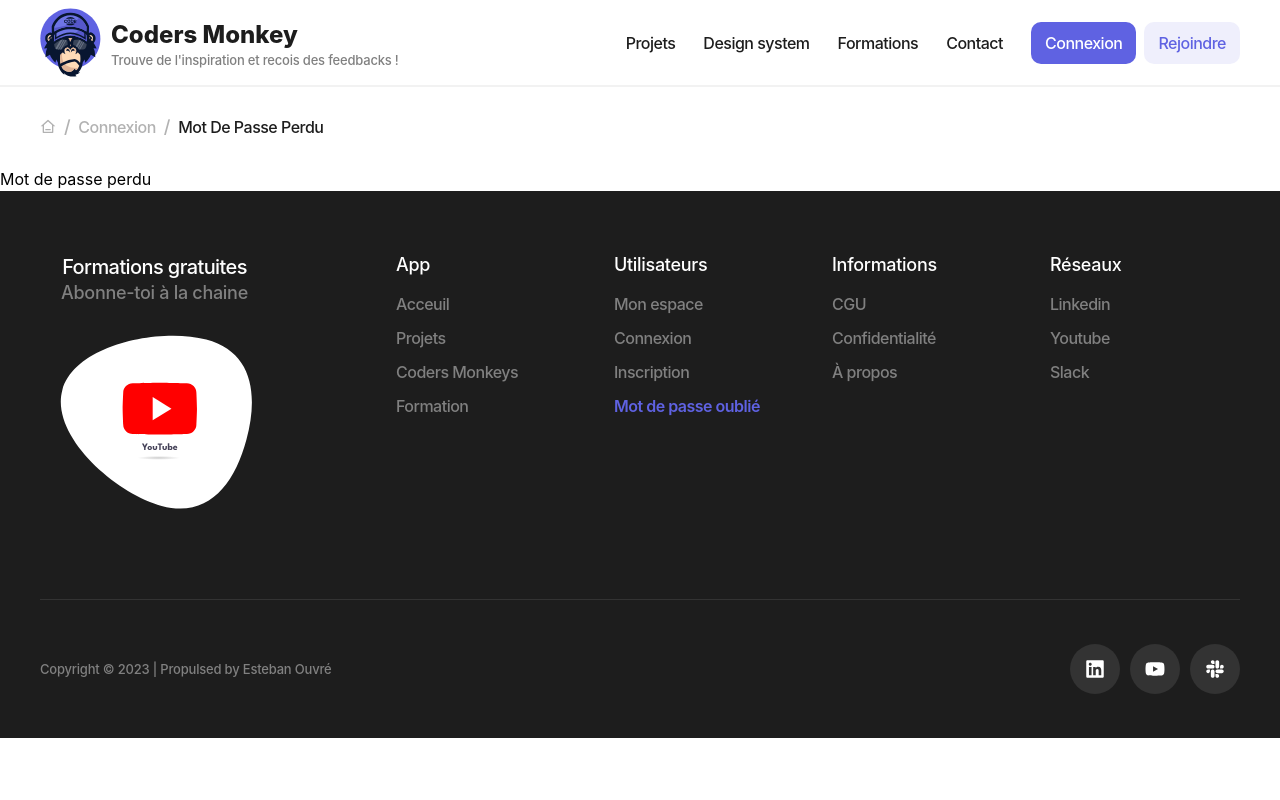
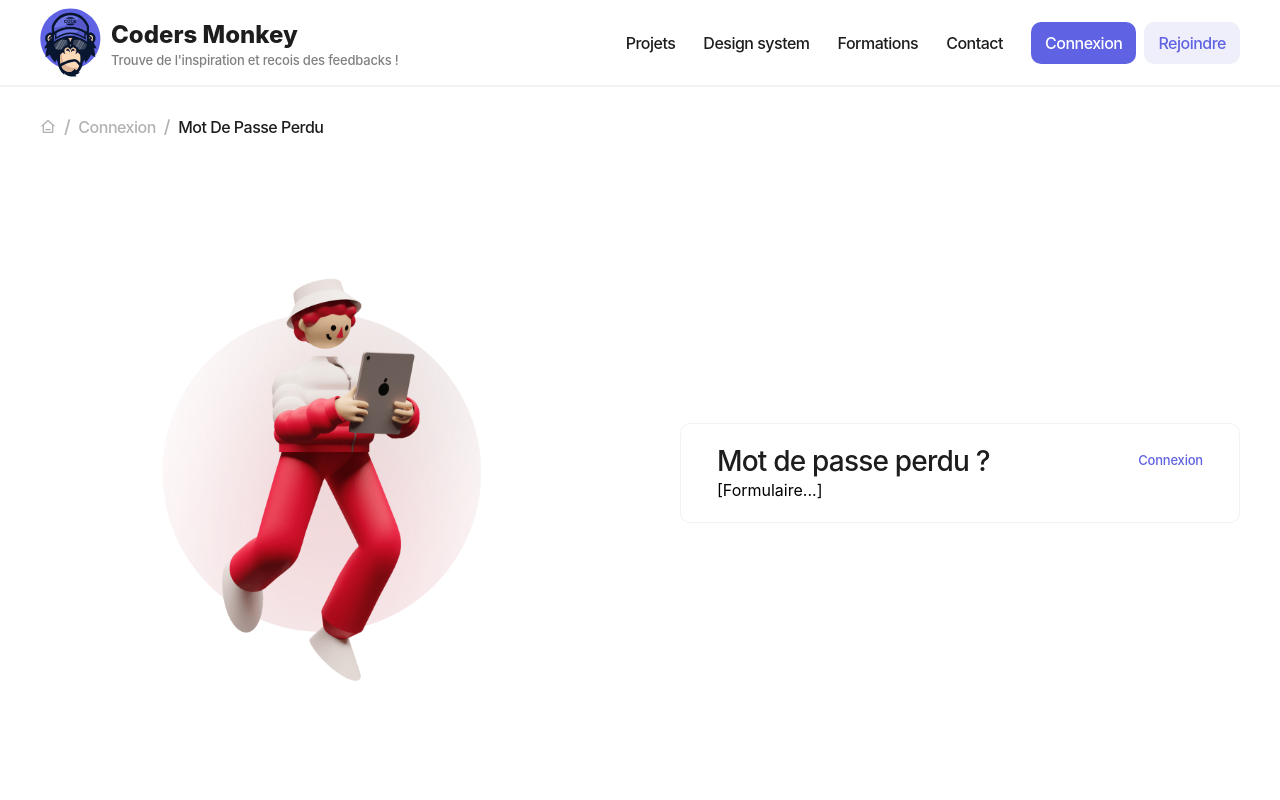
Before and after one commit to Zoumbar/Monkey-app, a Next.js app in the folder frontend/: page /connexion/mot-de-passe-perdu in a window 1280 px wide. Shown: the top 800 px of the page. Built offline with nearby package versions, Linux system fonts and the light colour scheme.

Commit message:
Auth pages without form

```diff
--- /dev/null
+++ b/frontend/src/ui/modules/authentification/forgetpassword/forget-password.form.tsx
@@ -0,0 +1,3 @@
+export const ForgetPasswordForm = () => {
+  return <>[Formulaire...]</>;
+};
--- a/frontend/src/ui/modules/authentification/forgetpassword/forget-password.view.tsx
+++ b/frontend/src/ui/modules/authentification/forgetpassword/forget-password.view.tsx
@@ -1,3 +1,38 @@
+import { Container } from "@/ui/component/container/container";
+import { Box } from "@/ui/design-system/box/box";
+import { Typography } from "@/ui/design-system/typography/typography";
+import Link from "next/link";
+import Image from "next/image";
+import { ForgetPasswordForm } from "./forget-password.form";
+
 export const ForgetPasswordView = () => {
-  return <>Mot de passe perdu</>;
+  return (
+    <Container className="grid grid-cols-2 gap-20 mb-32">
+      <div className="">
+        <div className="relative w-full h-[531px]">
+          <Image
+            src="/assets/images/character-3.png"
+            alt="Illustration de connexion"
+            fill
+            className="object-scale-down"
+          />
+        </div>
+      </div>
+      <div className=" flex items-center">
+        <Box padding_y="py-5">
+          <div className="flex items-center justify-between">
+            <Typography variant="h5" component="h5">
+              Mot de passe perdu ?
+            </Typography>
+            <Typography variant="caption4" component="span" theme="gray">
+              <Link href="/connexion" className="text-primary ml-2">
+                Connexion
+              </Link>
+            </Typography>
+          </div>
+          <ForgetPasswordForm />
+        </Box>
+      </div>
+    </Container>
+  );
 };
--- /dev/null
+++ b/frontend/src/ui/modules/authentification/login/login.form.tsx
@@ -0,0 +1,3 @@
+export const LoginForm = () => {
+  return <>[Formulaire...]</>;
+};
--- a/frontend/src/ui/modules/authentification/login/login.view.tsx
+++ b/frontend/src/ui/modules/authentification/login/login.view.tsx
@@ -2,13 +2,13 @@ import { Container } from "@/ui/component/container/container";
 import { Box } from "@/ui/design-system/box/box";
 import { Typography } from "@/ui/design-system/typography/typography";
 import Link from "next/link";
-import { RegisterForm } from "../register/register.form";
 import Image from "next/image";
+import { LoginForm } from "./login.form";
 
 export const LoginView = () => {
   return (
     <Container className="grid grid-cols-2 gap-20 mb-32">
-      <div className="bg-primary">
+      <div className="">
         <div className="relative w-full h-[531px]">
           <Image
             src="/assets/images/character-2.png"
@@ -18,7 +18,7 @@ export const LoginView = () => {
           />
         </div>
       </div>
-      <div className="bg-secondary flex items-center">
+      <div className=" flex items-center">
         <Box padding_y="py-5">
           <div className="flex items-center justify-between">
             <Typography variant="h5" component="h5">
@@ -26,12 +26,12 @@ export const LoginView = () => {
             </Typography>
             <Typography variant="caption4" component="span" theme="gray">
               Tu n’as pas de compte ?
-              <Link href="/connexion" className="text-primary ml-2">
+              <Link href="/connexion/inscription" className="text-primary ml-2">
                 S’inscrire
               </Link>
             </Typography>
           </div>
-          <RegisterForm />
+          <LoginForm />
         </Box>
       </div>
     </Container>
--- a/frontend/src/ui/modules/authentification/register/register.view.tsx
+++ b/frontend/src/ui/modules/authentification/register/register.view.tsx
@@ -8,7 +8,7 @@ import { RegisterForm } from "./register.form";
 export const RegisterView = () => {
   return (
     <Container className="grid grid-cols-2 gap-20 mb-32">
-      <div className="bg-primary">
+      <div className="">
         <div className="relative w-full h-[531px]">
           <Image
             src="/assets/images/character-1.png"
@@ -18,7 +18,7 @@ export const RegisterView = () => {
           />
         </div>
       </div>
-      <div className="bg-secondary flex items-center">
+      <div className=" flex items-center">
         <Box padding_y="py-5">
           <div className="flex items-center justify-between">
             <Typography variant="h5" component="h5">
```
